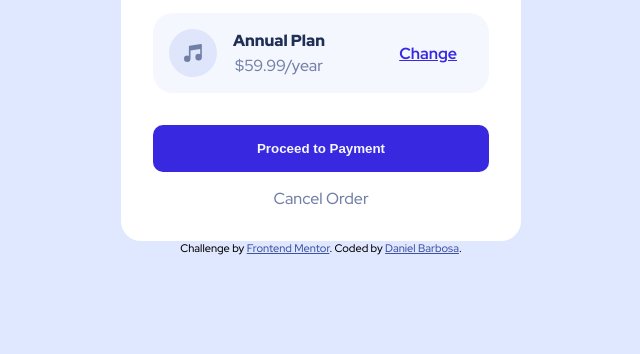
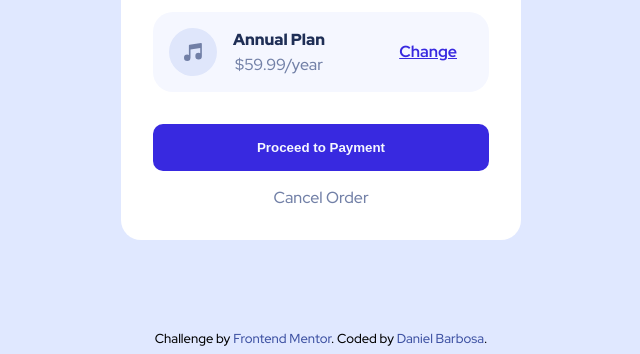
Before and after one commit to Danielhu3/Order-Summary, a plain HTML site: page index.html in a window 1280 px wide. Shown: the part 446-800 px from the top of the page, without its empty margins (319-959 px from the left). Drawn offline with Linux system fonts and the light colour scheme.

Commit message:
Attribution update

```diff
--- a/css/main.scss
+++ b/css/main.scss
@@ -47,6 +47,8 @@ body {
   width: 40rem;
 
   border-radius: 2rem;
+
+  margin: 9rem;
 
   .card-img {
     display: flex;
@@ -142,10 +144,11 @@ body {
 }
 
 .attribution {
-  font-size: 1.1rem;
+  font-size: 1.3rem;
   text-align: center;
 
   a {
+    text-decoration: none;
     color: hsl(228, 45%, 44%);
   }
 }
--- a/index.html
+++ b/index.html
@@ -46,7 +46,10 @@
       Challenge by
       <a href="https://www.frontendmentor.io?ref=challenge" target="_blank"
         >Frontend Mentor</a
-      >. Coded by <a href="#">Daniel Barbosa</a>.
+      >. Coded by
+      <a href="https://www.frontendmentor.io/profile/Danielhu3" target="_blank"
+        >Daniel Barbosa</a
+      >.
     </div>
   </body>
 </html>
```
Also changed, not shown: css/main.css, 1 other file.
